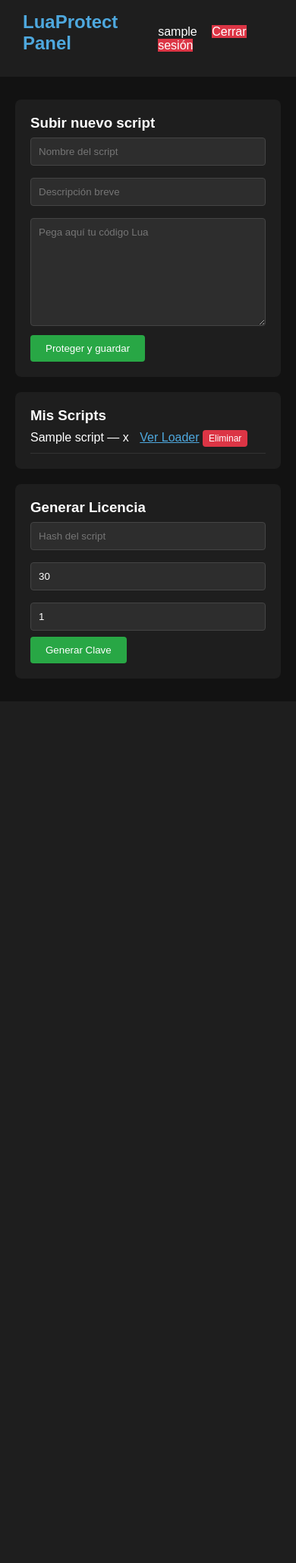
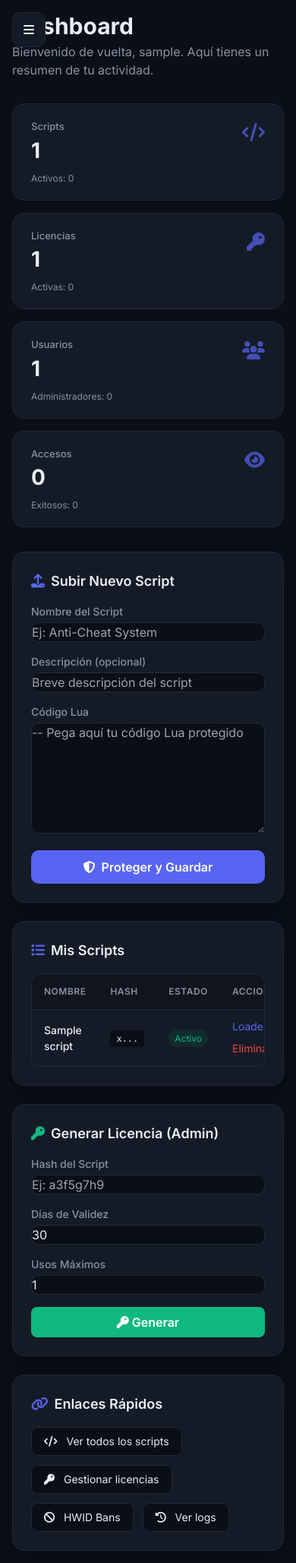
Before and after one commit to leivagaonahernanely-web/Protegetuscriptlua, a Flask app: page /dashboard in a window 390 px wide. Shown: the whole page at 76% size. Before the commit the page ends 873 px from the top, so only its background shows below. Run offline with Flask 3, Linux system fonts and the light colour scheme; a user stored in the database is signed in; tables that the repository leaves empty hold one stand-in row (values such as "Sample post"); grey boxes marked "Sample" are stand-in pictures; parts of the project's set-up code (start-up, migrations or seed data) failed here and were passed over; some libraries are stand-ins or nearby versions.

Commit message:
Update dashboard.html

```diff
--- a/templates/dashboard.html
+++ b/templates/dashboard.html
@@ -1,70 +1,175 @@
-<!DOCTYPE html>
-<html lang="es">
-<head>
-    <meta charset="UTF-8">
-    <meta name="viewport" content="width=device-width, initial-scale=1.0">
-    <title>Panel - LuaProtect</title>
-    <style>
-        *{margin:0;padding:0;box-sizing:border-box;font-family:Arial,sans-serif}
-        body{background:#121212;color:#fff}
-        header{background:#1e1e1e;padding:15px 30px;display:flex;justify-content:space-between;align-items:center}
-        .container{max-width:1200px;margin:30px auto;padding:0 20px}
-        .card{background:#1e1e1e;padding:20px;border-radius:8px;margin-bottom:20px}
-        h2{color:#4ea8de;margin-bottom:15px}
-        input,textarea{width:100%;padding:10px;margin:8px 0;background:#2d2d2d;border:1px solid #444;color:#fff;border-radius:4px}
-        button{padding:10px 20px;background:#28a745;border:none;color:#fff;border-radius:4px;cursor:pointer}
-        button:hover{background:#218838}
-        .logout{background:#dc3545}
-        .logout:hover{background:#c82333}
-    </style>
-</head>
-<body>
-    <header>
-        <h2>LuaProtect Panel</h2>
+{% extends "base.html" %}
+{% block title %}Dashboard - LuauProtect Pro{% endblock %}
+
+{% block content %}
+<div class="mb-8">
+    <h1 class="text-3xl font-bold">Dashboard</h1>
+    <p class="text-textMuted mt-1">Bienvenido de vuelta, {{ user.username }}. Aquí tienes un resumen de tu actividad.</p>
+</div>
+
+<div class="grid grid-cols-1 sm:grid-cols-2 lg:grid-cols-4 gap-4 mb-8">
+    <div class="stat-card">
+        <div class="flex justify-between items-start">
             <div>
-            <span>{{ user.username }}</span>
-            <a href="/logout" class="btn logout" style="margin-left:15px;color:#fff;text-decoration:none">Cerrar sesión</a>
+                <div class="stat-label">Scripts</div>
+                <div class="stat-number">{{ stats.total_scripts|default(0) }}</div>
             </div>
-    </header>
-    <div class="container">
+            <div class="stat-icon"><i class="fas fa-code"></i></div>
+        </div>
+        <div class="text-xs text-textMuted mt-2">Activos: {{ stats.active_scripts|default(0) }}</div>
+    </div>
+    <div class="stat-card">
+        <div class="flex justify-between items-start">
+            <div>
+                <div class="stat-label">Licencias</div>
+                <div class="stat-number">{{ stats.total_licenses|default(0) }}</div>
+            </div>
+            <div class="stat-icon"><i class="fas fa-key"></i></div>
+        </div>
+        <div class="text-xs text-textMuted mt-2">Activas: {{ stats.active_licenses|default(0) }}</div>
+    </div>
+    <div class="stat-card">
+        <div class="flex justify-between items-start">
+            <div>
+                <div class="stat-label">Usuarios</div>
+                <div class="stat-number">{{ stats.total_users|default(0) }}</div>
+            </div>
+            <div class="stat-icon"><i class="fas fa-users"></i></div>
+        </div>
+        <div class="text-xs text-textMuted mt-2">Administradores: {{ stats.admin_users|default(0) }}</div>
+    </div>
+    <div class="stat-card">
+        <div class="flex justify-between items-start">
+            <div>
+                <div class="stat-label">Accesos</div>
+                <div class="stat-number">{{ stats.total_access|default(0) }}</div>
+            </div>
+            <div class="stat-icon"><i class="fas fa-eye"></i></div>
+        </div>
+        <div class="text-xs text-textMuted mt-2">Exitosos: {{ stats.success_access|default(0) }}</div>
+    </div>
+</div>
+
+<div class="grid grid-cols-1 lg:grid-cols-2 gap-6">
     <div class="card">
-            <h3>Subir nuevo script</h3>
+        <h3 class="text-lg font-semibold mb-4 flex items-center gap-2">
+            <i class="fas fa-upload text-primary"></i> Subir Nuevo Script
+        </h3>
         <form method="POST" action="/scripts/new">
-                <input type="text" name="name" placeholder="Nombre del script" required>
-                <input type="text" name="description" placeholder="Descripción breve">
-                <textarea name="code" rows="8" placeholder="Pega aquí tu código Lua" required></textarea>
-                <button type="submit">Proteger y guardar</button>
+            <div class="space-y-4">
+                <div>
+                    <label class="text-sm font-medium text-textMuted block mb-1">Nombre del Script</label>
+                    <input type="text" name="name" placeholder="Ej: Anti-Cheat System" required>
+                </div>
+                <div>
+                    <label class="text-sm font-medium text-textMuted block mb-1">Descripción (opcional)</label>
+                    <input type="text" name="description" placeholder="Breve descripción del script">
+                </div>
+                <div>
+                    <label class="text-sm font-medium text-textMuted block mb-1">Código Lua</label>
+                    <textarea name="code" rows="6" placeholder="-- Pega aquí tu código Lua protegido" required></textarea>
+                </div>
+                <button type="submit" class="btn-primary w-full justify-center">
+                    <i class="fas fa-shield-alt"></i> Proteger y Guardar
+                </button>
+            </div>
         </form>
     </div>
+
     <div class="card">
-            <h3>Mis Scripts</h3>
+        <h3 class="text-lg font-semibold mb-4 flex items-center gap-2">
+            <i class="fas fa-list text-primary"></i> Mis Scripts
+        </h3>
         {% if scripts %}
-                <ul style="list-style:none">
+            <div class="table-container">
+                <table>
+                    <thead>
+                        <tr>
+                            <th>Nombre</th>
+                            <th>Hash</th>
+                            <th>Estado</th>
+                            <th>Acciones</th>
+                        </tr>
+                    </thead>
+                    <tbody>
                         {% for s in scripts %}
-                    <li style="padding:8px 0;border-bottom:1px solid #333">
-                        {{ s.name }} — <code>{{ s.hash_id }}</code>
-                        <a href="/loader/{{ s.hash_id }}" style="color:#4ea8de;margin-left:10px">Ver Loader</a>
-                        <form method="POST" action="/scripts/delete/{{ s.hash_id }}" style="display:inline">
-                            <button type="submit" style="background:#dc3545;padding:4px 8px;font-size:12px">Eliminar</button>
+                        <tr>
+                            <td class="font-medium">{{ s.name }}</td>
+                            <td><code class="text-xs bg-dark px-2 py-1 rounded">{{ s.hash_id[:8] }}...</code></td>
+                            <td>
+                                {% if s.active %}
+                                    <span class="text-success text-xs bg-success/10 px-2 py-1 rounded-full">Activo</span>
+                                {% else %}
+                                    <span class="text-danger text-xs bg-danger/10 px-2 py-1 rounded-full">Inactivo</span>
+                                {% endif %}
+                            </td>
+                            <td>
+                                <div class="flex gap-2 flex-wrap">
+                                    <a href="/loader/{{ s.hash_id }}" class="text-primary text-sm hover:underline">Loader</a>
+                                    <form method="POST" action="/scripts/delete/{{ s.hash_id }}" class="inline">
+                                        <button type="submit" class="text-danger text-sm hover:underline">Eliminar</button>
                                     </form>
-                    </li>
+                                </div>
+                            </td>
+                        </tr>
                         {% endfor %}
-                </ul>
+                    </tbody>
+                </table>
+            </div>
         {% else %}
-                <p>No tienes scripts todavía</p>
+            <div class="text-center py-8 text-textMuted">
+                <i class="fas fa-inbox text-4xl block mb-2 opacity-30"></i>
+                <p>No tienes scripts aún</p>
+                <p class="text-sm">Sube tu primer script usando el formulario</p>
+            </div>
         {% endif %}
     </div>
+</div>
+
 {% if user.is_admin %}
-        <div class="card">
-            <h3>Generar Licencia</h3>
-            <form method="POST" action="/licenses/new">
-                <input type="text" name="script_hash" placeholder="Hash del script" required>
-                <input type="number" name="days" placeholder="Días de duración" value="30" min="1">
-                <input type="number" name="uses" placeholder="Usos máximos" value="1" min="1">
-                <button type="submit">Generar Clave</button>
+<div class="card mt-6">
+    <h3 class="text-lg font-semibold mb-4 flex items-center gap-2">
+        <i class="fas fa-key text-success"></i> Generar Licencia (Admin)
+    </h3>
+    <form method="POST" action="/licenses/generate" class="grid grid-cols-1 md:grid-cols-4 gap-4">
+        <div>
+            <label class="text-sm font-medium text-textMuted block mb-1">Hash del Script</label>
+            <input type="text" name="script_hash" placeholder="Ej: a3f5g7h9" required>
+        </div>
+        <div>
+            <label class="text-sm font-medium text-textMuted block mb-1">Días de Validez</label>
+            <input type="number" name="days_valid" value="30" min="1">
+        </div>
+        <div>
+            <label class="text-sm font-medium text-textMuted block mb-1">Usos Máximos</label>
+            <input type="number" name="max_uses" value="1" min="1">
+        </div>
+        <div class="flex items-end">
+            <button type="submit" class="btn-success w-full justify-center">
+                <i class="fas fa-key"></i> Generar
+            </button>
+        </div>
     </form>
 </div>
 {% endif %}
+
+<div class="card mt-6">
+    <h3 class="text-lg font-semibold mb-4 flex items-center gap-2">
+        <i class="fas fa-link text-primary"></i> Enlaces Rápidos
+    </h3>
+    <div class="flex flex-wrap gap-3">
+        <a href="/scripts" class="bg-dark border border-border rounded-lg px-4 py-2 text-sm hover:border-primary transition">
+            <i class="fas fa-code mr-2"></i> Ver todos los scripts
+        </a>
+        <a href="/licenses" class="bg-dark border border-border rounded-lg px-4 py-2 text-sm hover:border-primary transition">
+            <i class="fas fa-key mr-2"></i> Gestionar licencias
+        </a>
+        <a href="/hwid-bans" class="bg-dark border border-border rounded-lg px-4 py-2 text-sm hover:border-primary transition">
+            <i class="fas fa-ban mr-2"></i> HWID Bans
+        </a>
+        <a href="/logs" class="bg-dark border border-border rounded-lg px-4 py-2 text-sm hover:border-primary transition">
+            <i class="fas fa-history mr-2"></i> Ver logs
+        </a>
     </div>
-</body>
-</html>
+</div>
+{% endblock %}
```
Lines whose indentation alone changed are shown as unchanged.
